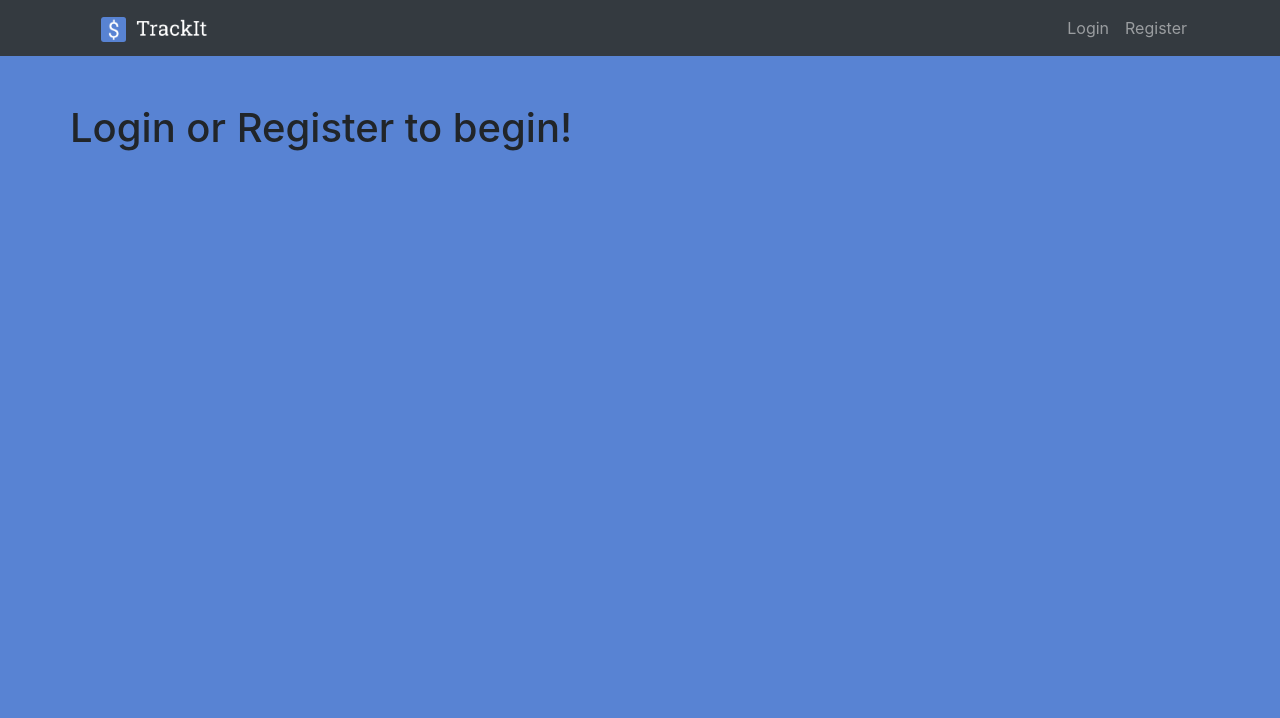
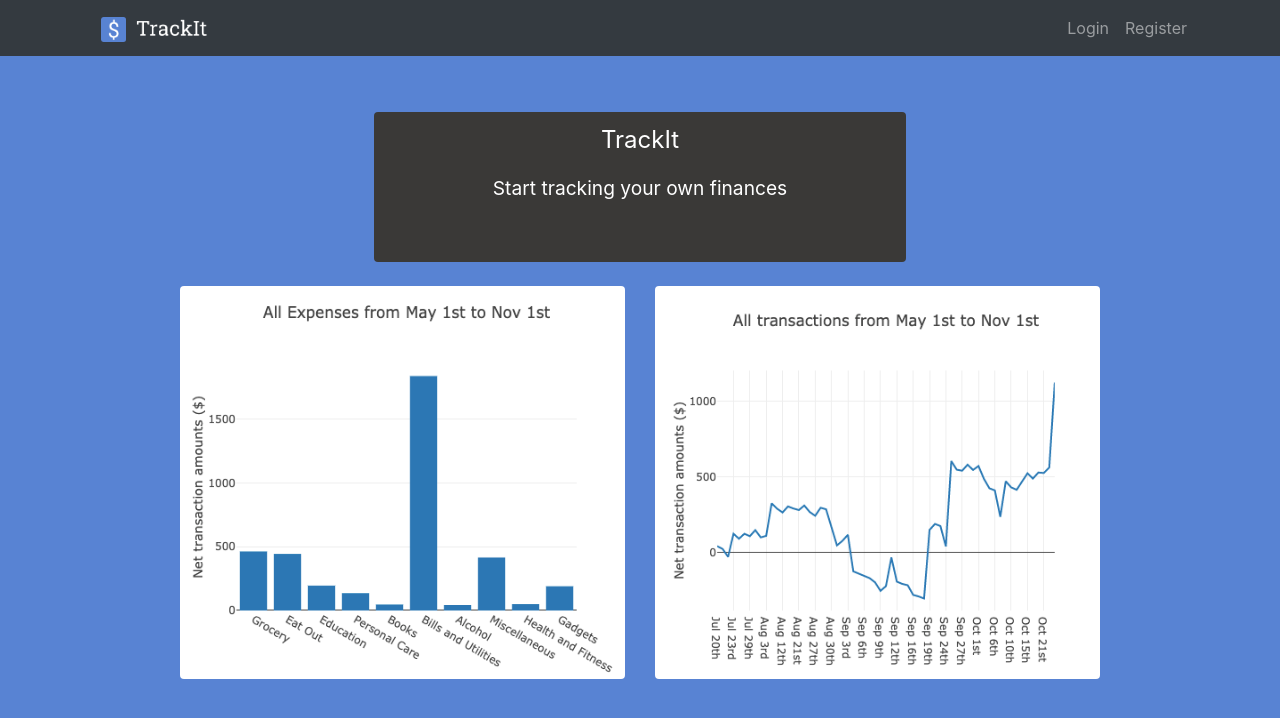
Before and after one commit to Schapagain/fin-track-server, a React (Create React App) app in the folder client/: page / in a window 1280 px wide. Shown: the top 718 px of the page. Built offline with nearby package versions, Linux system fonts and the light colour scheme; no server answers.

Commit message:
add a homescreen for guest users

```diff
--- a/client/src/App.css
+++ b/client/src/App.css
@@ -56,3 +56,25 @@ select {
   opacity: 1;
   transition: opacity 1000ms ease-in;
 }
+
+.typed-canvas {
+  display: flex;
+  flex-direction: column;
+  background-color: #3a3937;
+  align-items: center;
+  justify-content: center;
+  color: white;
+  height: 150px;
+  padding: 10px;
+}
+
+.typed-span-title {
+  font-size: 1.5rem;
+}
+
+.typed-span {
+  font-size: 1rem;
+  height: 50%;
+  color: white;
+  font-size: larger;
+}
--- /dev/null
+++ b/client/src/components/GuestHome.js
@@ -0,0 +1,66 @@
+import React, { Component } from 'react';
+import Typed  from 'typed.js';
+import { Row,Col, Container } from 'reactstrap';
+import guestImage1 from '../guestImage1.png';
+import guestImage2 from '../guestImage2.png';
+
+class GuestHome extends Component {
+    componentDidMount() {
+        const strings = [
+          '^1000 Get ahold of your spendings',
+          'Start tracking your own finances',
+          'Visualize data and gain unique insights',
+          'Login or register to get started',
+          ];
+
+        const titleStrings = [
+          'TrackIt'
+        ];
+        const options = {
+                strings: strings,
+                typeSpeed: 30,
+                backSpeed: 50,
+                loop: true,
+                fadeOut: true,
+                showCursor: false,
+            };
+
+        const titleOptions = {
+            strings: titleStrings,
+            typeSpeed: 30,
+            showCursor: false,
+        }
+
+        this.typed = new Typed('.typed-span', options);
+        this.typedTitle = new Typed('.typed-span-title',titleOptions);
+    }
+
+    componentWillUnmount() {
+        this.typed.destroy();
+    }
+
+    render() {
+      return (
+        <Container>
+            <Row className="justify-content-center p-2">
+              <Col className="mb-3" xs="10" sm="6" md="6">
+                  <div className="typed-canvas rounded">
+                      <p className="typed-span-title" ></p>
+                      <p className="typed-span" ></p>
+                  </div>
+              </Col>
+            </Row>
+            <Row className="justify-content-center">
+              <Col className="mb-2" xs="10" sm="5" md="5">
+                <img style={{"width":"100%","height":"100%","backgroundColor":"red"}} className="rounded" src={guestImage1} alt="sample plot"></img>
+              </Col>
+              <Col className="mb-2" xs="10" sm="5" md="5">
+                <img style={{"width":"100%","height":"100%","backgroundColor":"green"}} className="rounded" src={guestImage2} alt="sample plot"></img>
+              </Col>
+            </Row>
+        </Container>
+      );
+    }
+  }
+
+  export default GuestHome;
--- a/client/src/components/MainContainer.js
+++ b/client/src/components/MainContainer.js
@@ -10,6 +10,8 @@ import { connect } from 'react-redux';
 import propTypes from 'prop-types';
 import { getTransactions } from '../actions/transactionActions';
 import PickCategory from '../components/PickCategory';
+import GuestCarousel from './GuestHome';
+import GuestHome from './GuestHome';
 
 class MainContainer extends Component {
 
@@ -39,8 +41,8 @@ class MainContainer extends Component {
 
     const guestContainer = (
       <Container id="main-panel">
-        <Row>
-          <h1>Login or Register to begin!</h1>
+        <Row className="justify-content-center">
+          <GuestHome />
         </Row>
       </Container>
     )
```
Also changed, not shown: client/src/guestImage1.png (added), client/src/guestImage2.png (added).
